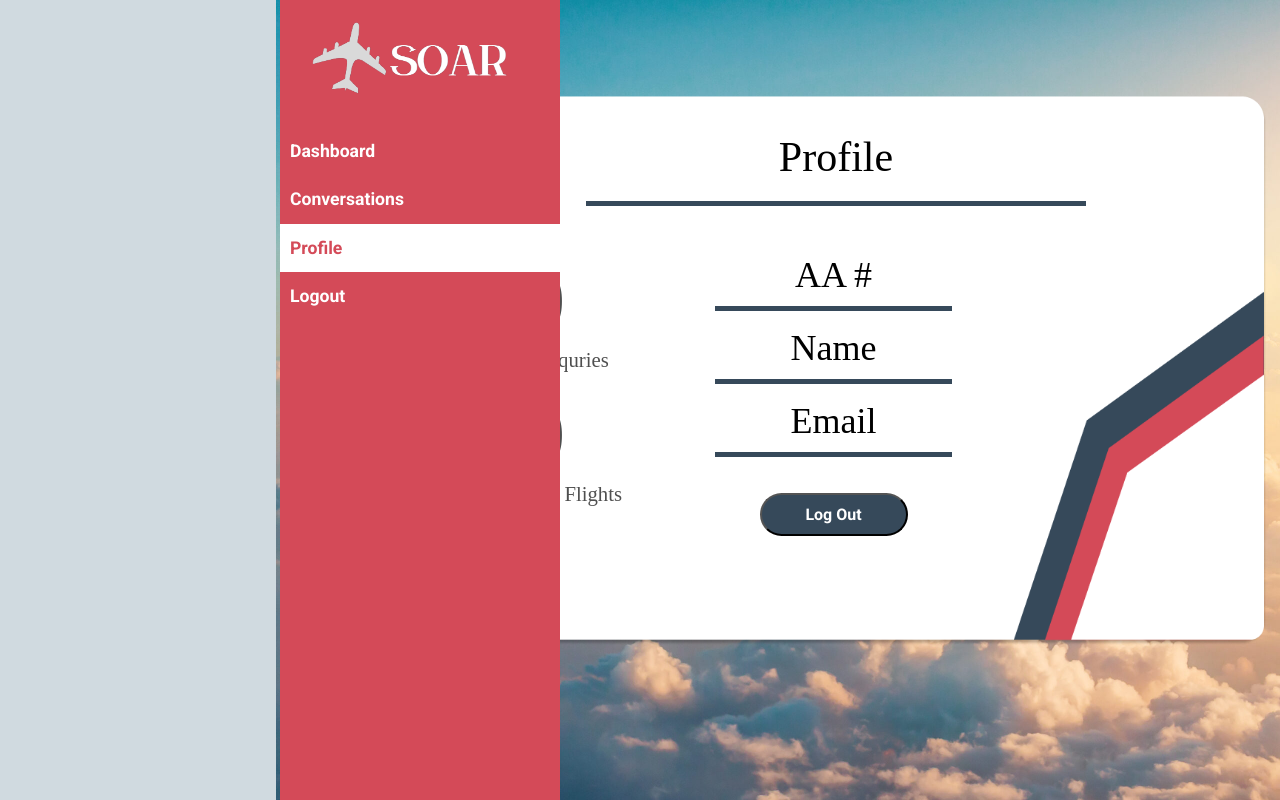
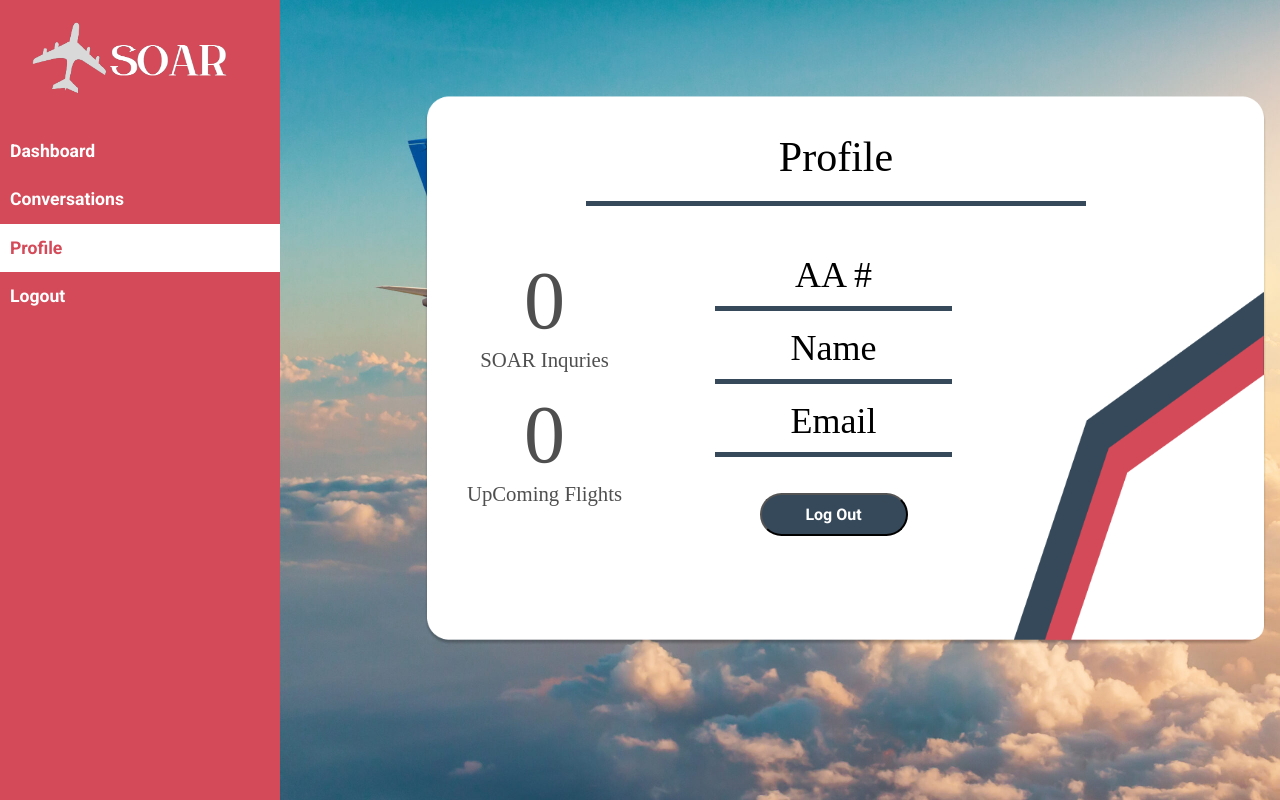
Before and after one commit to AATechCulture/TiCode, a React (Create React App) app in the folder frontend/: page /Profile in a window 1280 px wide. Shown: the top 800 px of the page. Built offline with nearby package versions, Linux system fonts and the light colour scheme.

Commit message:
FInal Fix for all scenarios of the toggle

```diff
--- a/frontend/src/css/sidebar.css
+++ b/frontend/src/css/sidebar.css
@@ -87,10 +87,8 @@ transform-origin: top left;
   } */
  }
  @media (min-width: 510px) {
-  #sidebar {
+  #sidebar.active {
+    transform: translateX(0px);
+  }
 
-   margin-left: 280px;
-
-
-  }
 }
--- a/frontend/src/pages/splash.js
+++ b/frontend/src/pages/splash.js
@@ -9,6 +9,7 @@ const Splash = () => {
         // Use the `navigate` function to redirect to the desired page
         navigate('/Dashboard'); // Replace '/Dashboard' with the path to your target page
       };
+
     return (
         <div>
             <div className="welc_container">
```
Also changed, not shown: frontend/src/components/sidebar.js (+5 -2 lines).
